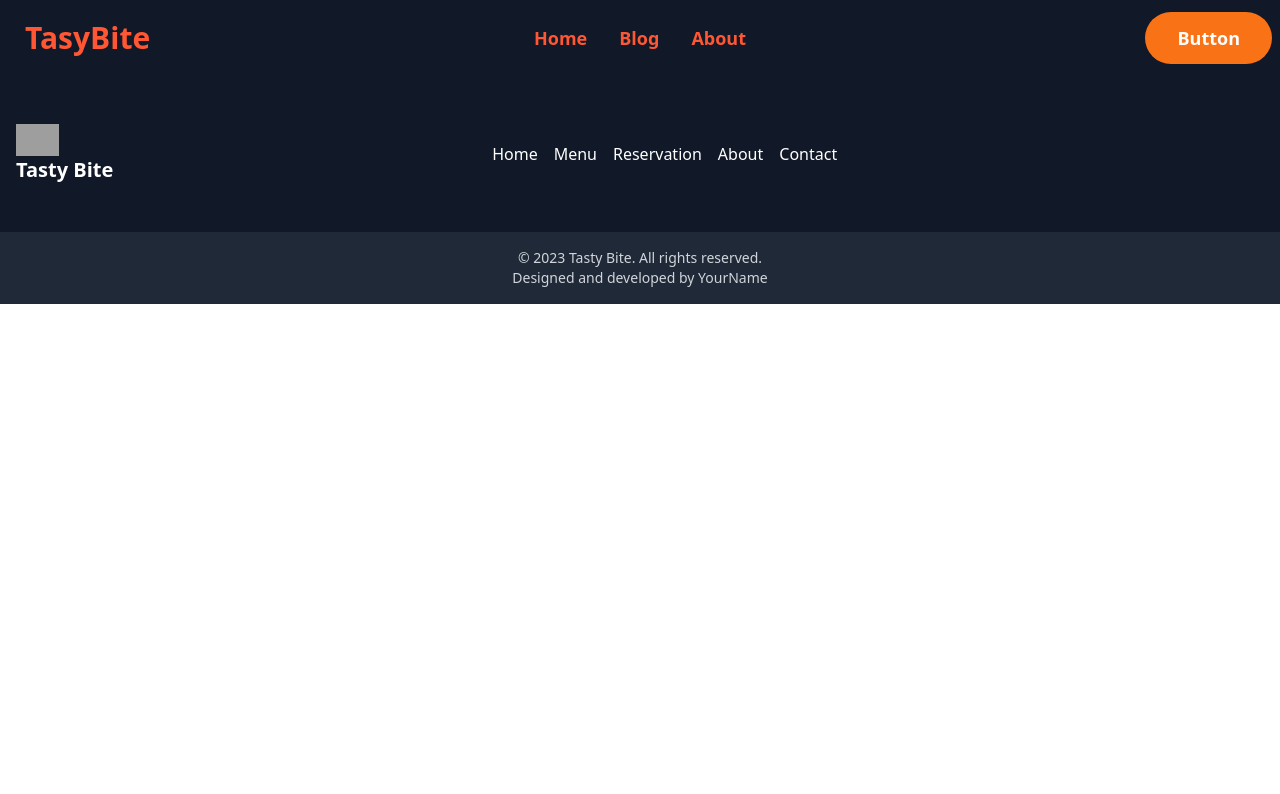
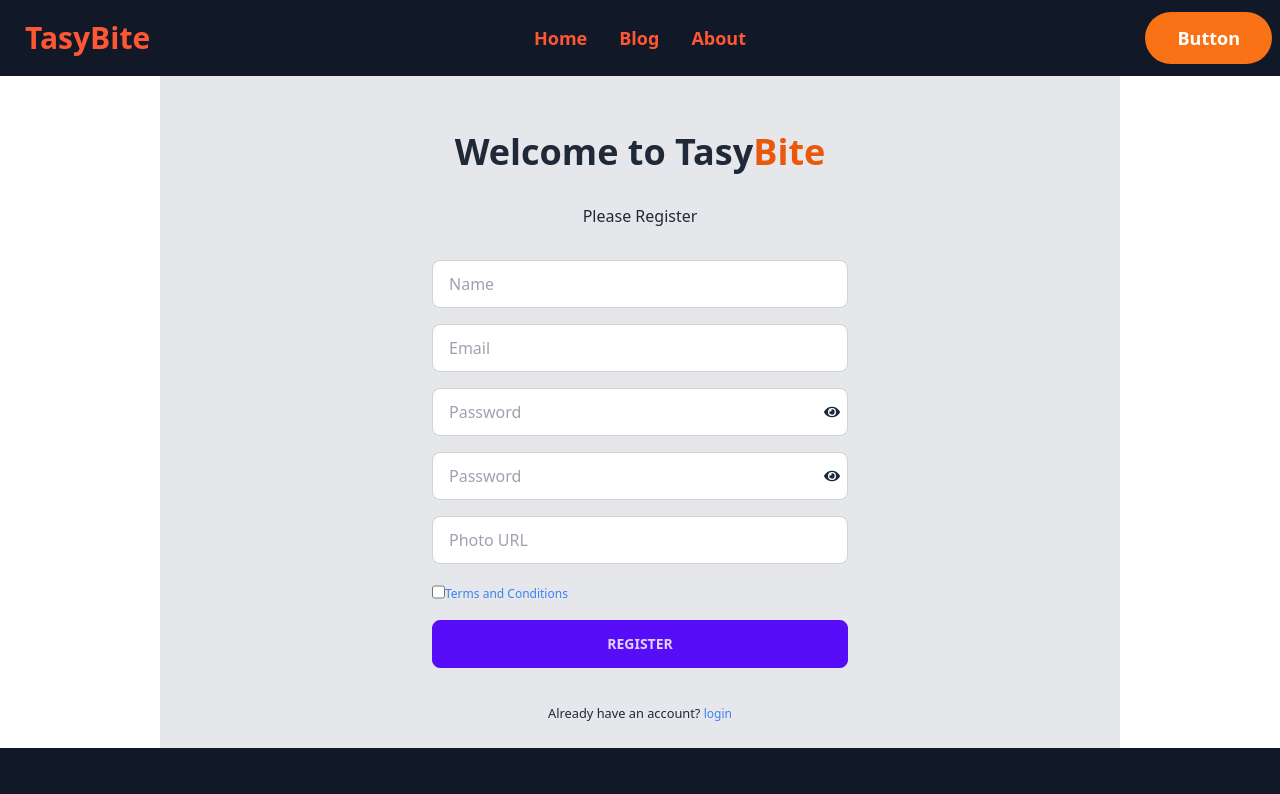
Before and after one commit to dev-nirob1/tasty-bite-client, a React (Vite) app: page /register in a window 1280 px wide. Shown: the top 794 px of the page. Built offline with nearby package versions, Linux system fonts and the light colour scheme; grey boxes are pictures that could not be loaded.

Commit message:
register and termsAndCondition page complete

```diff
--- a/src/Common/Header/Header.jsx
+++ b/src/Common/Header/Header.jsx
@@ -12,7 +12,7 @@ const Header = () => {
                         </label>
                         <ul className="menu menu-sm dropdown-content mt-2 px-2 py-5 shadow bg-[#333333] rounded w-72">
                             <li><Link to="/">Home</Link></li>
-                            <li><Link to="/">Blog</Link></li>
+                            <li><Link to="/blog">Blog</Link></li>
                             <li><Link to="/">About</Link></li>
                         </ul>
                     </div>
@@ -21,7 +21,7 @@ const Header = () => {
                 <div className="navbar-center hidden lg:flex">
                     <ul className="menu menu-horizontal px-1 text-lg">
                         <li className='hover:overline hover:transition-all duration-500 font-semibold'><Link to="/">Home</Link></li>
-                        <li className='hover:overline hover:transition-all duration-500 font-semibold'><Link to="/">Blog</Link></li>
+                        <li className='hover:overline hover:transition-all duration-500 font-semibold'><Link to="/blog">Blog</Link></li>
                         <li className='hover:overline hover:transition-all duration-500 font-semibold'><Link to="/">About</Link></li>
                     </ul>
                 </div>
--- /dev/null
+++ b/src/Common/pages/TermsAndCondition/TermsAndConditionsPage.jsx
@@ -0,0 +1,44 @@
+import React from 'react';
+
+function TermsAndConditionsPage() {
+    return (
+        <div className="container mx-auto py-8 bg-gray-100">
+            <h1 className="text-4xl font-bold text-center mb-8">Terms and Conditions</h1>
+            <div className="prose max-w-3xl mx-auto">
+                <h2>Introduction</h2>
+                <p>
+                    Welcome to TastyBite! These terms and conditions outline the rules and regulations for the use of our website and services. By accessing this website, we assume you accept these terms and conditions in full. Do not continue to use TastyBite if you do not agree to all the terms and conditions stated on this page.
+                </p>
+
+                <h2>License</h2>
+                <p>
+                    Unless otherwise stated, TastyBite and/or its licensors own the intellectual property rights published on this website. Subject to the license below, all these intellectual property rights are reserved.
+                </p>
+
+                <h2>You must not:</h2>
+                <ul>
+                    <li>Republish material from TastyBite</li>
+                    <li>Sell, rent or sub-license material from TastyBite</li>
+                    <li>Reproduce, duplicate or copy material from TastyBite</li>
+                </ul>
+
+                <h2>Acceptable Use</h2>
+                <p>
+                    You must not use this website in any way that causes, or may cause, damage to the website or impairment of the availability or accessibility of TastyBite or in any way which is unlawful, illegal, fraudulent or harmful.
+                </p>
+
+                <h2>Changes</h2>
+                <p>
+                    We reserve the right to modify these terms and conditions at any time. By continuing to use TastyBite after any changes, you agree to be bound by the revised terms and conditions.
+                </p>
+
+                <h2>Contact Us</h2>
+                <p>
+                    If you have any questions about these terms and conditions, please contact us at support@tastybite.com.
+                </p>
+            </div>
+        </div>
+    );
+}
+
+export default TermsAndConditionsPage;
--- a/src/Components/Blog/Blog.jsx
+++ b/src/Components/Blog/Blog.jsx
@@ -3,7 +3,7 @@ import React from 'react';
 const Blog = () => {
     return (
         <div>
-            Lorem ipsum dolor sit amet consectetur adipisicing elit. Ut illum aliquam ratione facilis possimus rem, architecto non similique sed at ad omnis voluptas est excepturi autem qui sunt repudiandae magni.
+
         </div>
     );
 };
--- a/src/Login/Login/Login.jsx
+++ b/src/Login/Login/Login.jsx
@@ -15,18 +15,20 @@ const Login = () => {
     return (
         <div className='text-center py-10 w-3/4 mx-auto bg-gray-200'>
             <div className='w-3/4 mx-auto'>
-                <h2 className='text-4xl py-8 font-bold'>Welcome to Tasy<span className='text-orange-600'>Bite</span> </h2>
+                <h2 className='text-4xl py-6 font-bold'>Welcome to Tasy<span className='text-orange-600'>Bite</span> </h2>
+
+                <h3 className='text-3xl font-semibold mb-3'>Please login</h3>
                 <div>
 
-                    <div className='flex flex-col w-full max-w-md mx-auto'>
-                        <button className='btn btn-primary w-full hover:btn-outline mb-4'>Continue With Google</button>
+                    <div className='flex flex-col  w-full max-w-md mx-auto'>
+                        <button className='btn btn-primary mx-4 hover:btn-outline mb-4'>Continue With Google</button>
 
-                        <button className='btn btn-outline w-full mb-4'>Continue With Github</button>
+                        <button className='btn btn-outline mx-4 mb-4'>Continue With Github</button>
                     </div>
 
                     <p><small>or</small></p>
 
-                    <form onSubmit={handleLogin} className="flex flex-col px-4 py-8 mx-auto max-w-md">
+                    <form onSubmit={handleLogin} className="flex flex-col px-4 py-6 mx-auto max-w-md">
                         <input
                             type="email"
                             name="email"
@@ -49,9 +51,9 @@ const Login = () => {
                         </div>
 
                         <div className='flex justify-between mt-3'>
-                            <label className="cursor-pointerflex text-left">
+                            <label className="cursor-pointer">
                                 <input type="checkbox" />
-                                <span> <small> <Link to="terms" className='hover:underline text-blue-500 text-xs'>Terms and Conditions</Link> </small> </span>
+                                <span> <small> <Link to="terms" className='hover:underline text-blue-500 text-xs'> Terms and Conditions</Link> </small> </span>
                             </label>
 
                             <span> <small className='hover:bg-blue500 hover:underline text-xs cursor-pointer'>Forget password</small> </span>
--- a/src/Login/Register/Register.jsx
+++ b/src/Login/Register/Register.jsx
@@ -8,7 +8,73 @@ const Register = () => {
 
     }
     return (
-        <div>
+
+        <div className='py-6 text-center w-3/4 mx-auto bg-gray-200'>
+            <h2 className='text-4xl py-8 font-bold'>Welcome to Tasy<span className='text-orange-600'>Bite</span> </h2>
+
+            <h3>Please Register</h3>
+
+            <form onSubmit={handleRegister} className="flex flex-col justify-center px-4 py-8 mx-auto max-w-md">
+                <input
+                    type="text"
+                    name="name"
+                    placeholder="Name"
+                    className="input input-bordered w-full max-w-md mb-4"
+                    required
+                />
+
+                <input
+                    type="email"
+                    name="email"
+                    placeholder="Email"
+                    className="input input-bordered w-full max-w-md mb-4"
+                    required
+                />
+
+                <div className="relative w-full max-w-md mb-4">
+                    <input
+                        type="password"
+                        name="password"
+                        placeholder="Password"
+                        className="input input-bordered w-full"
+                        required
+                    />
+                    <button type="button" className="absolute top-1/2 right-2 transform -translate-y-1/2">
+                        <FaEye />
+                    </button>
+                </div>
+
+                <div className="relative w-full max-w-md mb-4">
+                    <input
+                        type="password"
+                        name="password"
+                        placeholder="Password"
+                        className="input input-bordered w-full"
+                        required
+                    />
+                    <button type="button" className="absolute top-1/2 right-2 transform -translate-y-1/2">
+                        <FaEye />
+                    </button>
+                </div>
+
+                <input
+                    type="text"
+                    name="photoUrl"
+                    placeholder="Photo URL"
+                    className="input input-bordered w-full max-w-md mb-4"
+                    required
+                />
+
+                <label className="cursor-pointer flex text-left">
+                    <input type="checkbox" />
+                    <span> <small> <Link to="terms" className='hover:underline text-blue-500 text-xs'>Terms and Conditions</Link> </small> </span>
+                </label>
+
+                <button type="submit" className="btn btn-primary mt-4">Register</button>
+
+            </form>
+
+            <p><small>Already have an account? <Link to="/login" className='hover:underline text-blue-500 text-xs'>login</Link> </small></p>
 
         </div>
     );
--- a/src/main.jsx
+++ b/src/main.jsx
@@ -12,6 +12,7 @@ import Home from './Components/Home/Home.jsx';
 import Blog from './Components/Blog/Blog.jsx';
 import Login from './Login/Login/Login.jsx';
 import Register from './Login/Register/Register.jsx';
+import TermsAndConditionsPage from './Common/pages/TermsAndCondition/TermsAndConditionsPage.jsx';
 
 const router = createBrowserRouter([
   {
@@ -33,6 +34,10 @@ const router = createBrowserRouter([
       {
         path: 'register',
         element: <Register> </Register>
+      },
+      {
+        path: 'terms',
+        element: <TermsAndConditionsPage></TermsAndConditionsPage>
       }
     ]
   },
```
